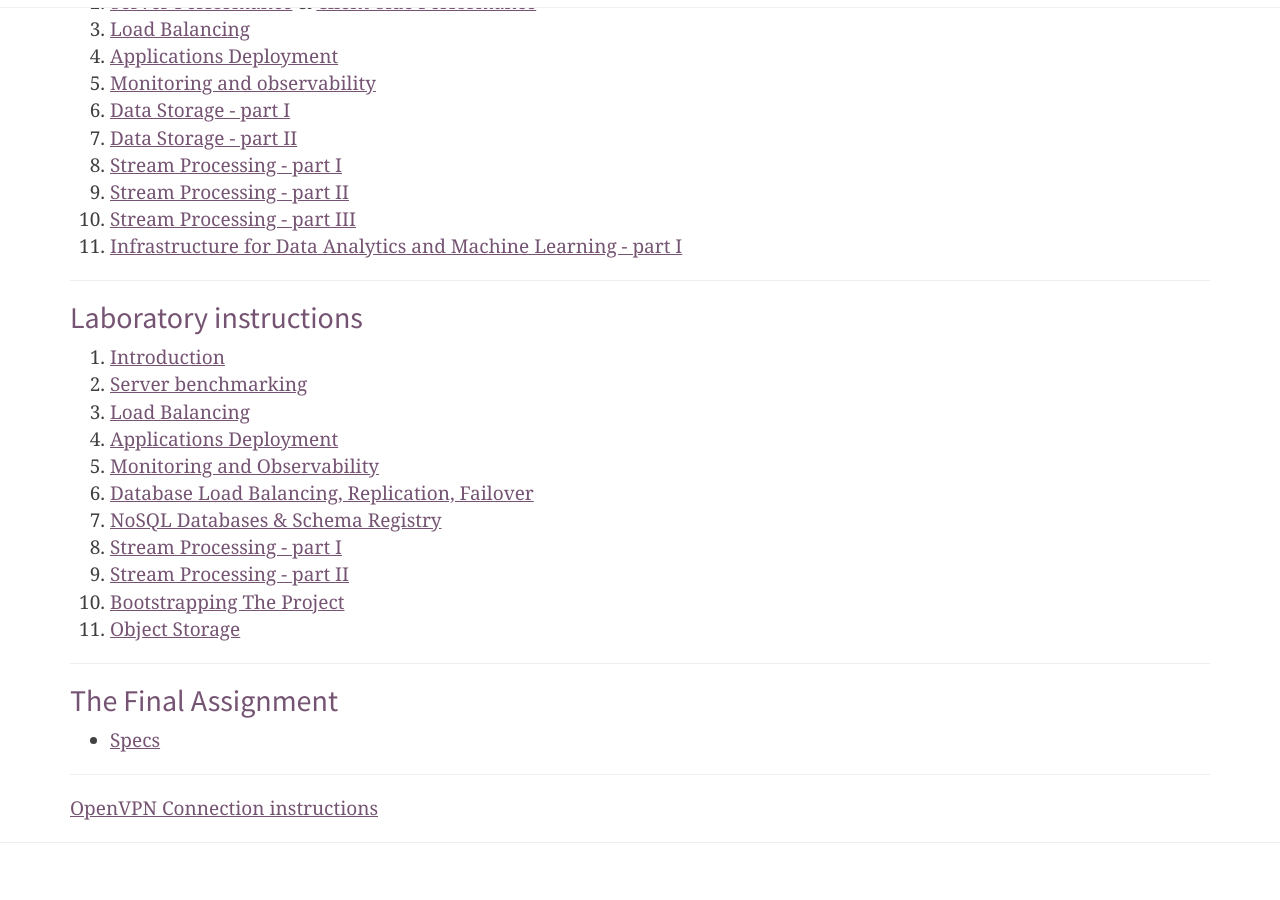
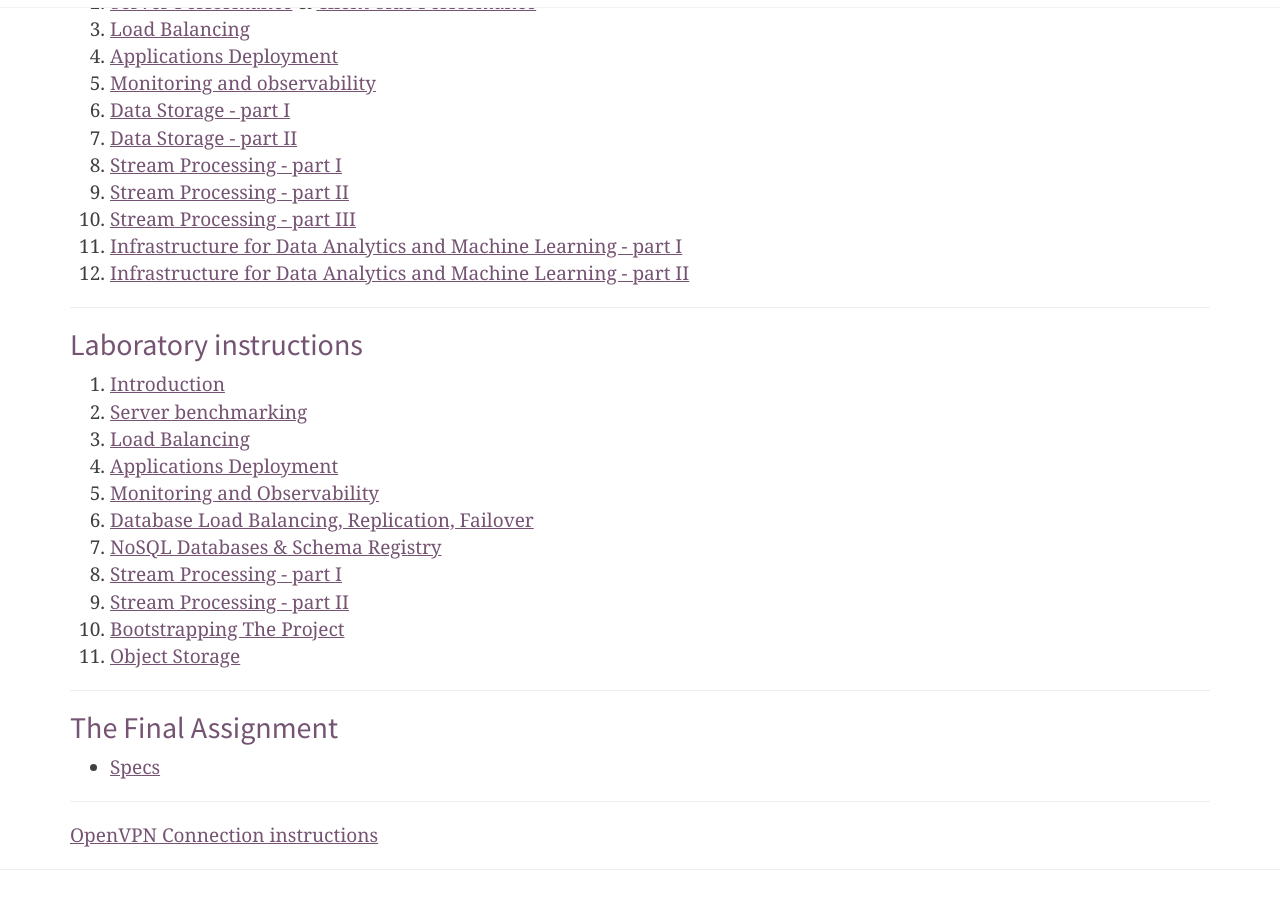
Before and after one commit to RTBHOUSE/mimuw-blog, a Jekyll site: the page built from index.html, in a window 1280 px wide and 900 px high, scrolled down 903 px. Built offline with Jekyll 4.4.1, drawn with Linux system fonts in a browser that asks for light colours; nearby versions of some CDN libraries; the list of posts is cut into pages by our own code.

Commit message:
Infrastructure for Data Analytics and Machine Learning - part II

```diff
--- a/index.html
+++ b/index.html
@@ -60,6 +60,9 @@ image: "img/home-bg.jpg"
 		</li>
 		<li>
 			<a href="/slides/11.pdf">Infrastructure for Data Analytics and Machine Learning - part I</a>
+		</li>
+		<li>
+			<a href="/slides/12.pdf">Infrastructure for Data Analytics and Machine Learning - part II</a>
 		</li>
 
 	</ol>
```
Also changed, not shown: 1 other file.
